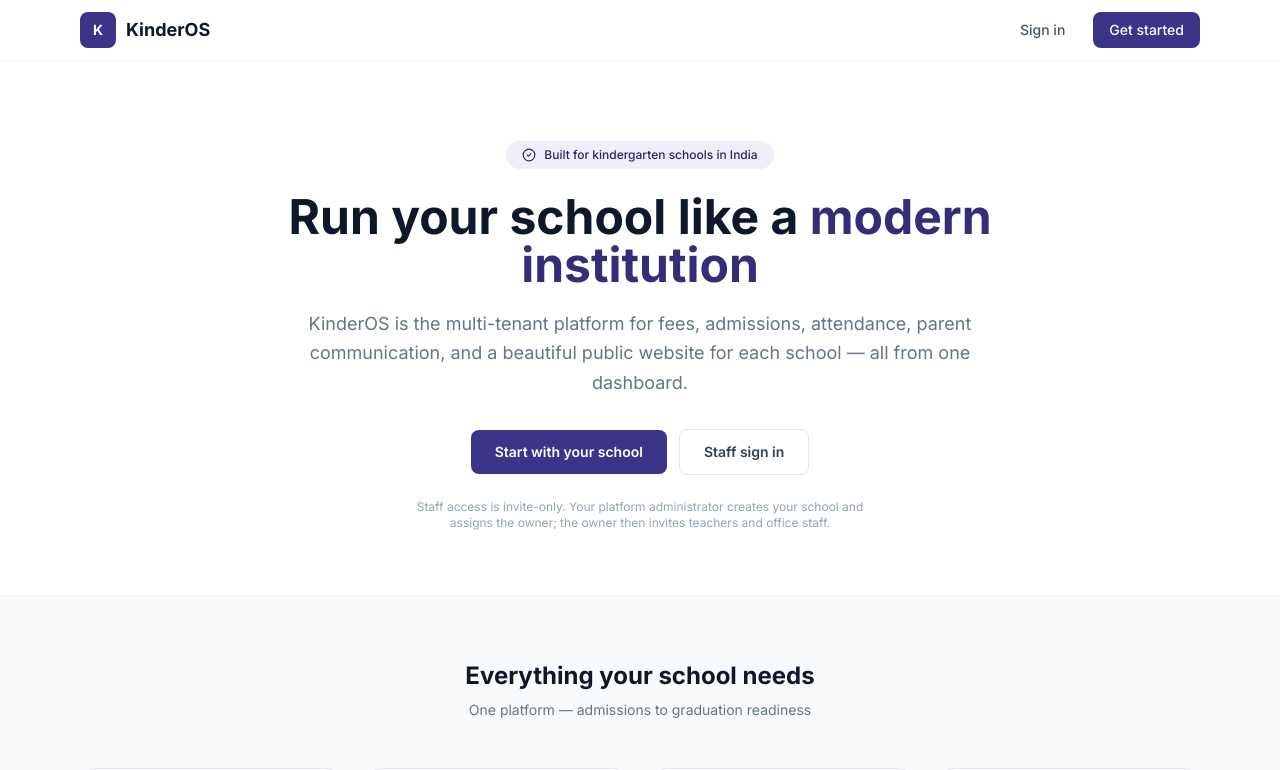
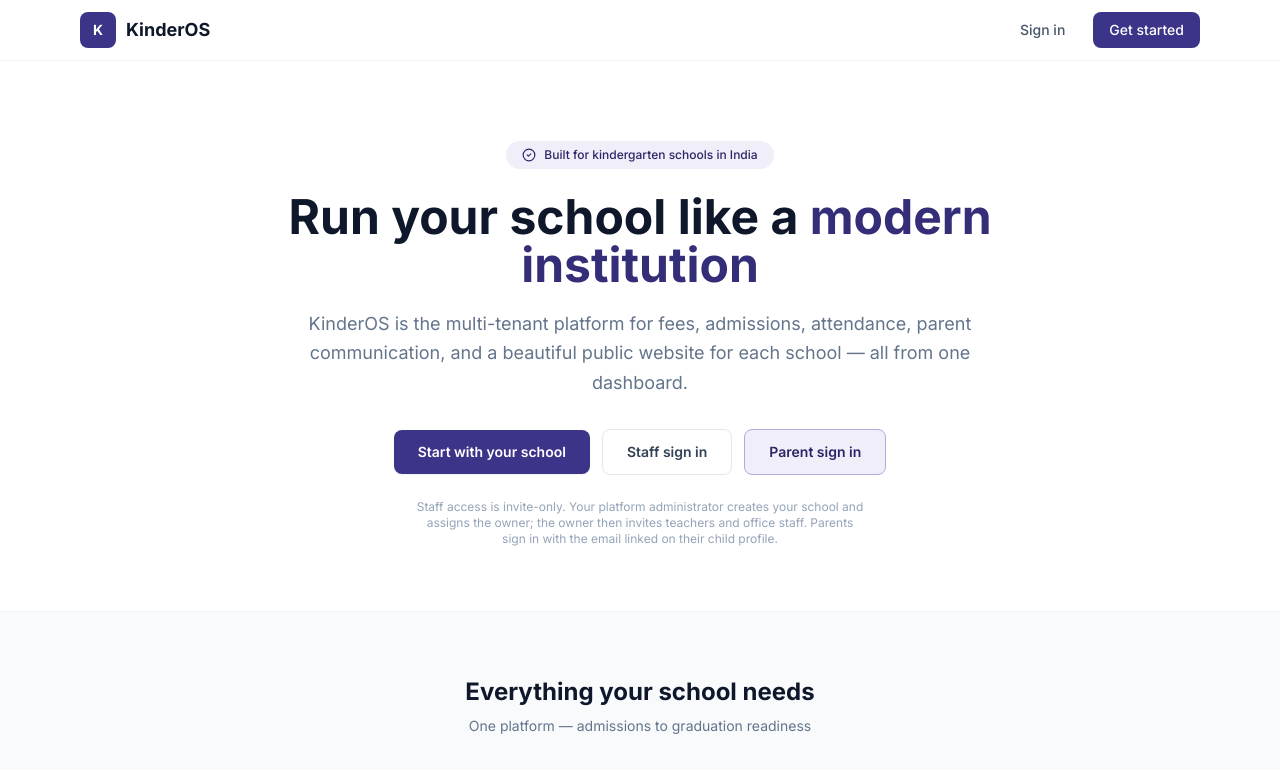
Before and after one commit to rohinisd/KinderOS, a Next.js app in the folder apps/web/: page / in a window 1280 px wide. Shown: the top 770 px of the page. Built offline with nearby package versions, Linux system fonts and the light colour scheme; no server answers.

Commit message:
feat(marketing): add parent sign-in CTA on homepage hero
Made-with: Cursor

```diff
--- a/apps/web/src/components/landing/platform-marketing.tsx
+++ b/apps/web/src/components/landing/platform-marketing.tsx
@@ -108,10 +108,16 @@ export function PlatformMarketing() {
           >
             Staff sign in
           </Link>
+          <Link
+            href="/sign-in?redirect_url=/parent"
+            className="rounded-lg border border-brand-200 bg-brand-50 px-6 py-3 text-sm font-semibold text-brand-700 transition-colors hover:bg-brand-100"
+          >
+            Parent sign in
+          </Link>
         </div>
         <p className="mx-auto mt-6 max-w-md text-xs text-slate-400">
           Staff access is invite-only. Your platform administrator creates your school and assigns the owner;
-          the owner then invites teachers and office staff.
+          the owner then invites teachers and office staff. Parents sign in with the email linked on their child profile.
         </p>
       </section>
 
```
